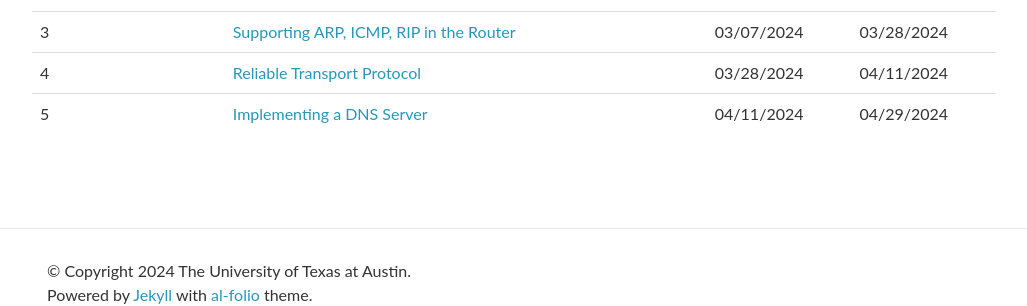
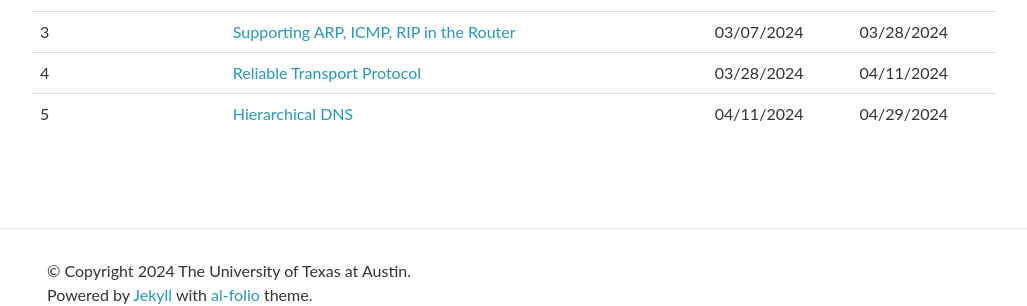
Before and after one commit to utcs356/sp25, a Jekyll site: the page built from _pages/assignments.md, in a window 1280 px wide and 1000 px high. Shown: the part 632-938 px from the top of the window, without its empty margins (126-1153 px from the left). Built offline with Jekyll 4.4.1, drawn with Linux system fonts in a browser that asks for light colours; nearby versions of some CDN libraries; comment, search, counter and statistics services are not loaded.

Commit message:
[A5] Update the A5 title

```diff
--- a/_data/assignments.yml
+++ b/_data/assignments.yml
@@ -32,4 +32,4 @@
   due_date: 04/29/2024
   number: 5
   title: >
-    Implementing a DNS Server
+    Hierarchical DNS
```
